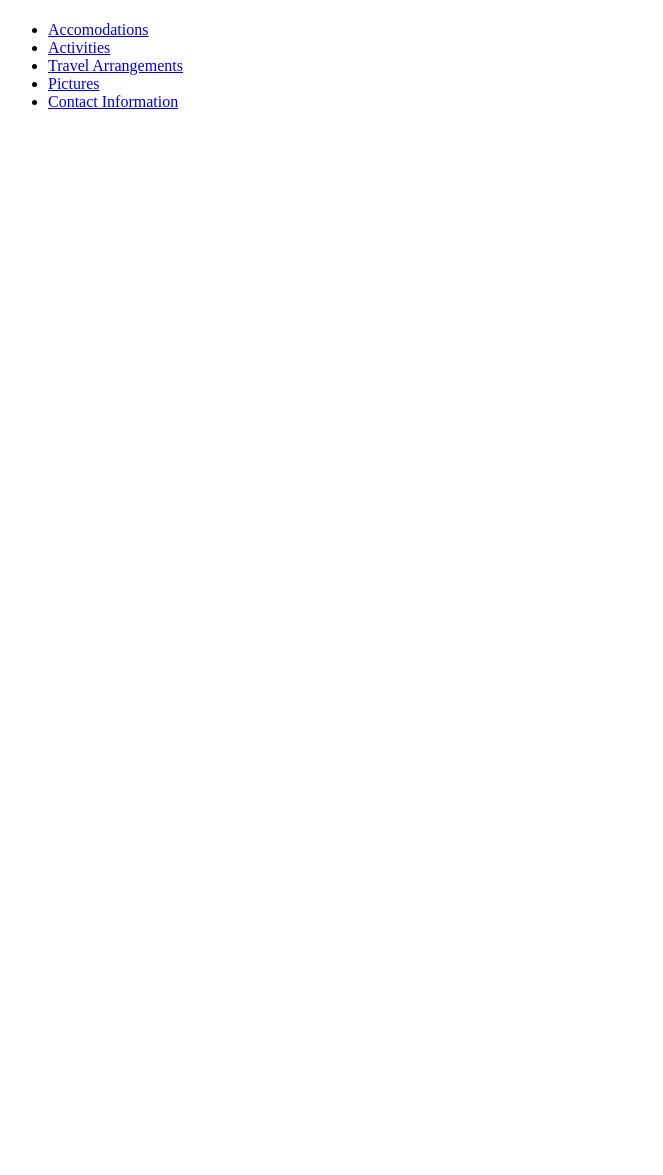
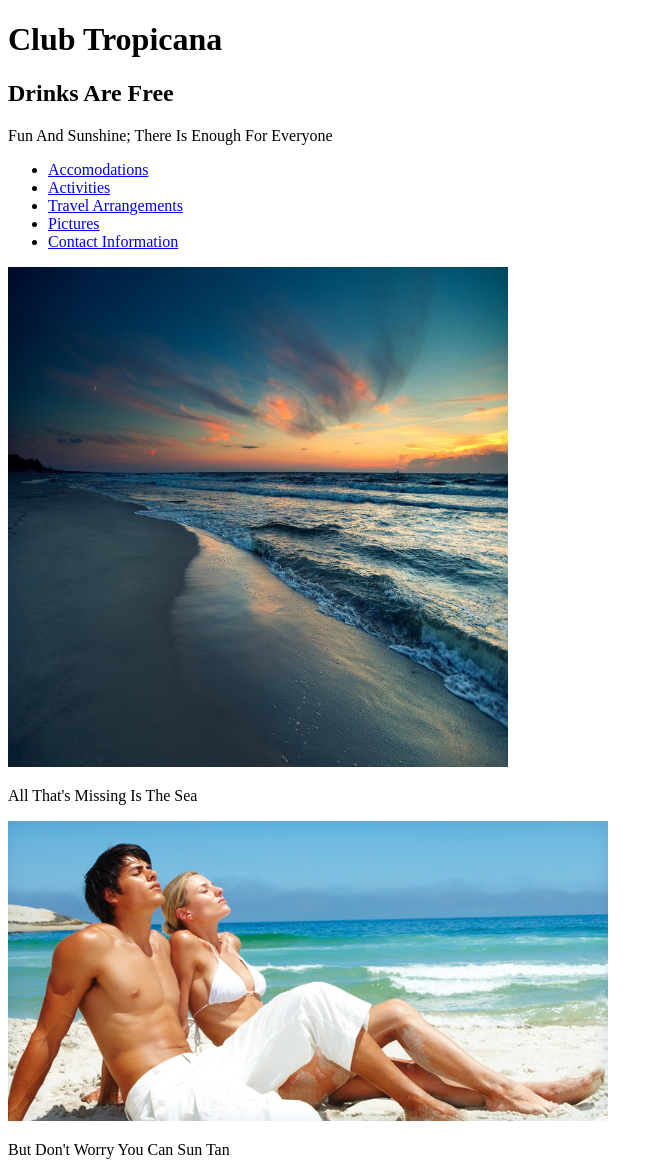
Before and after one commit to Brendangrubb/Resort, a plain HTML site: page index.html in a window 1280 px wide. Shown: the whole page, without its empty margins (0-663 px from the left). Before the commit the page ends 800 px from the top, so only its background shows below. Drawn offline with Linux system fonts and the light colour scheme.

Commit message:
add images

```diff
--- a/index.html
+++ b/index.html
@@ -5,9 +5,9 @@
     <title>Resort Website</title>
   </head>
   <body>
-    <h1></h1>
-    <h2></h2>
-    <p></p>
+    <h1>Club Tropicana</h1>
+    <h2>Drinks Are Free</h2>
+    <p>Fun And Sunshine; There Is Enough For Everyone</p>
     <ul>
       <li><a href="Accomodations.html">Accomodations</a></li>
       <li><a href="Activities.html">Activities</a></li>
@@ -15,9 +15,10 @@
       <li><a href="Pictures.html">Pictures</a></li>
       <li><a href="Contact-Information.html">Contact Information</a></li>
     </ul>
-    <img src="" alt="">
-    <p></p>
-
+    <img src="img/sea.jpg" height="500px" width="500px" alt="Sea">
+    <p>All That's Missing Is The Sea</p>
+    <img src="img/suntan.jpg" alt="Sun Tan">
+    <p>But Don't Worry You Can Sun Tan</p>
 
 
 
```
Also changed, not shown: img/sea.jpg (added), img/suntan.jpg (added), 1 other file.
